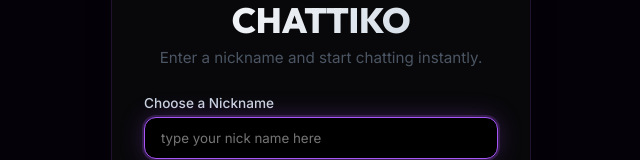
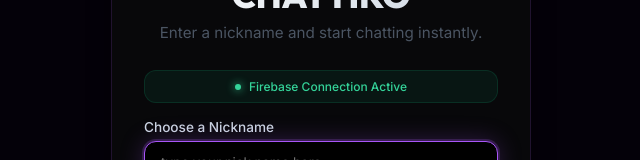
Before and after one commit to Leslythomasmathew/Chat-app, a React (Vite) app: page / in a window 1280 px wide. Shown: the part 213-373 px from the top of the page, without its empty margins (319-959 px from the left). Built offline with nearby package versions, Linux system fonts and the light colour scheme; no server answers.

Commit message:
Add a visual Firebase connection status indicator to the login card

```diff
--- a/src/components/Auth.jsx
+++ b/src/components/Auth.jsx
@@ -9,6 +9,7 @@ export default function Auth({ onAuthSuccess }) {
   const [showSettings, setShowSettings] = useState(false);
   const [isSubmitting, setIsSubmitting] = useState(false);
   const [error, setError] = useState(null);
+  const isDemo = chatService.isDemoMode();
 
   // Firebase Config Form States (for custom firestore connection)
   const currentConfig = chatService.getFirebaseConfig() || {};
@@ -103,6 +104,30 @@ export default function Auth({ onAuthSuccess }) {
 
         {/* Username Login Form */}
         <form onSubmit={handleLogin} style={{ display: "flex", flexDirection: "column", gap: "16px" }}>
+          <div style={{
+            display: "flex",
+            alignItems: "center",
+            justifyContent: "center",
+            gap: "8px",
+            padding: "8px 12px",
+            borderRadius: "var(--radius-md)",
+            fontSize: "0.75rem",
+            background: isDemo ? "rgba(245, 158, 11, 0.08)" : "rgba(16, 185, 129, 0.08)",
+            border: isDemo ? "1px solid rgba(245, 158, 11, 0.15)" : "1px solid rgba(16, 185, 129, 0.15)",
+            color: isDemo ? "#fbbf24" : "#34d399",
+            fontWeight: "500",
+            textAlign: "center"
+          }}>
+            <span style={{
+              width: "6px",
+              height: "6px",
+              borderRadius: "50%",
+              background: isDemo ? "#fbbf24" : "#34d399",
+              boxShadow: isDemo ? "0 0 8px #fbbf24" : "0 0 8px #34d399"
+            }}></span>
+            {isDemo ? "Demo Mode (Local Storage)" : "Firebase Connection Active"}
+          </div>
+
           <div style={{ display: "flex", flexDirection: "column", gap: "6px" }}>
             <label style={{ fontSize: "0.85rem", color: "var(--text-secondary)", fontWeight: "500" }}>
               Choose a Nickname
```
